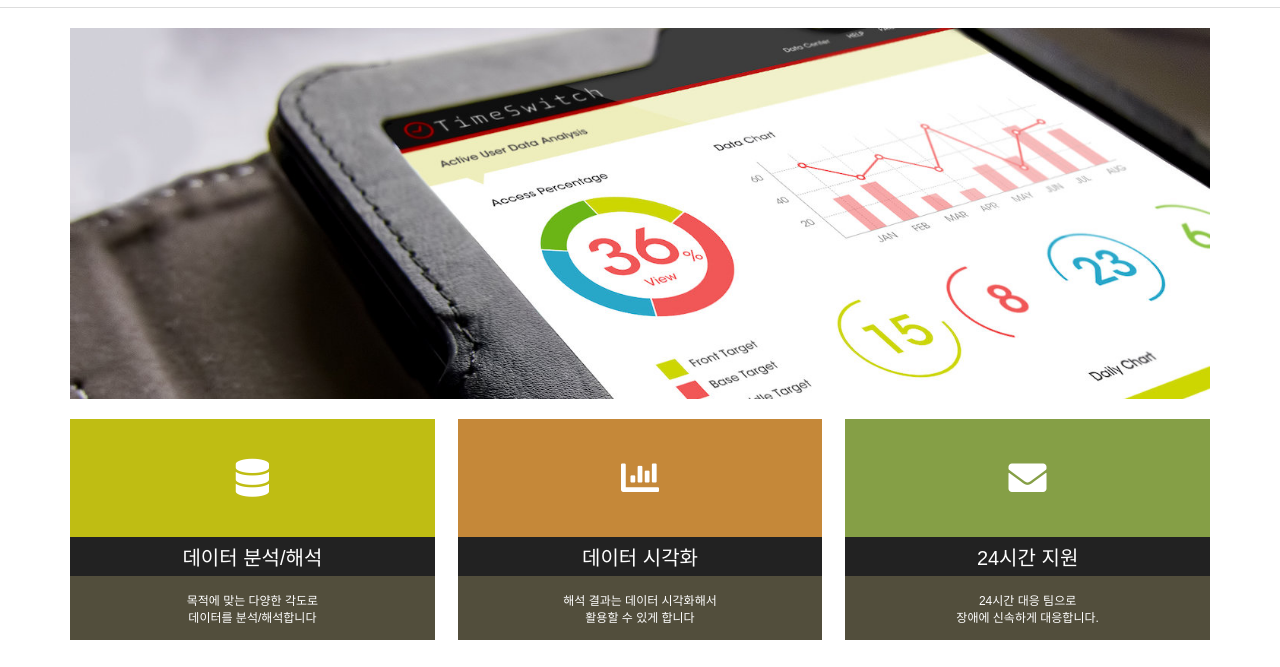
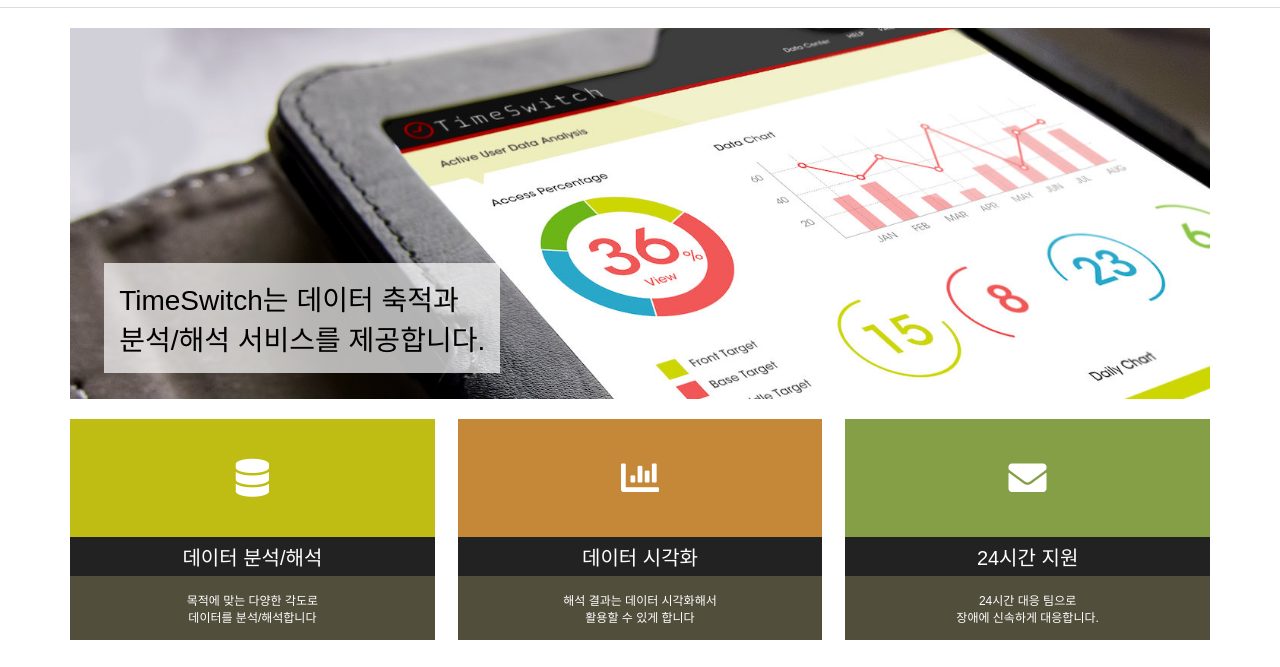
Before and after one commit to fe-backpackers/css-masters-1, a website: page src/5.html in a window 1280 px wide. Shown: the part 63-730 px from the top of the page. Drawn offline with Linux system fonts and the light colour scheme.

Commit message:
feat: 5-5-7. 헤더 그림에 캐치 카피 올리기

```diff
--- a/src/5.html
+++ b/src/5.html
@@ -49,7 +49,14 @@
         </div>
       </div>
     </div>
-    <div class="box3"><img class="topimg" src="./img/header.jpg" alt="" /></div>
+    <div class="box3">
+      <div class="top">
+        <img class="topimg" src="./img/header.jpg" alt="" />
+        <p class="catch">
+          TimeSwitch는 데이터 축적과<br />분석/해석 서비스를 제공합니다.
+        </p>
+      </div>
+    </div>
     <div class="box6">
       <div class="box6-1">
         <div class="summary">
--- a/src/css/5.css
+++ b/src/css/5.css
@@ -48,6 +48,20 @@
 
 .menu li a:hover {
   background-color: #eee;
+}
+
+.top {
+  position: relative;
+}
+
+.catch {
+  position: absolute;
+  bottom: 7%;
+  left: 3%;
+  margin: 0;
+  padding: 15px;
+  background-color: rgba(255 255 255 / 70%);
+  font-size: 28px;
 }
 
 .topimg {
@@ -265,6 +279,11 @@
     padding: 10px 7px;
     font-size: 11px;
   }
+
+  .catch {
+    padding: 5px 10px;
+    font-size: 12px;
+  }
 }
 
 @media (min-width: 768px) {
```
